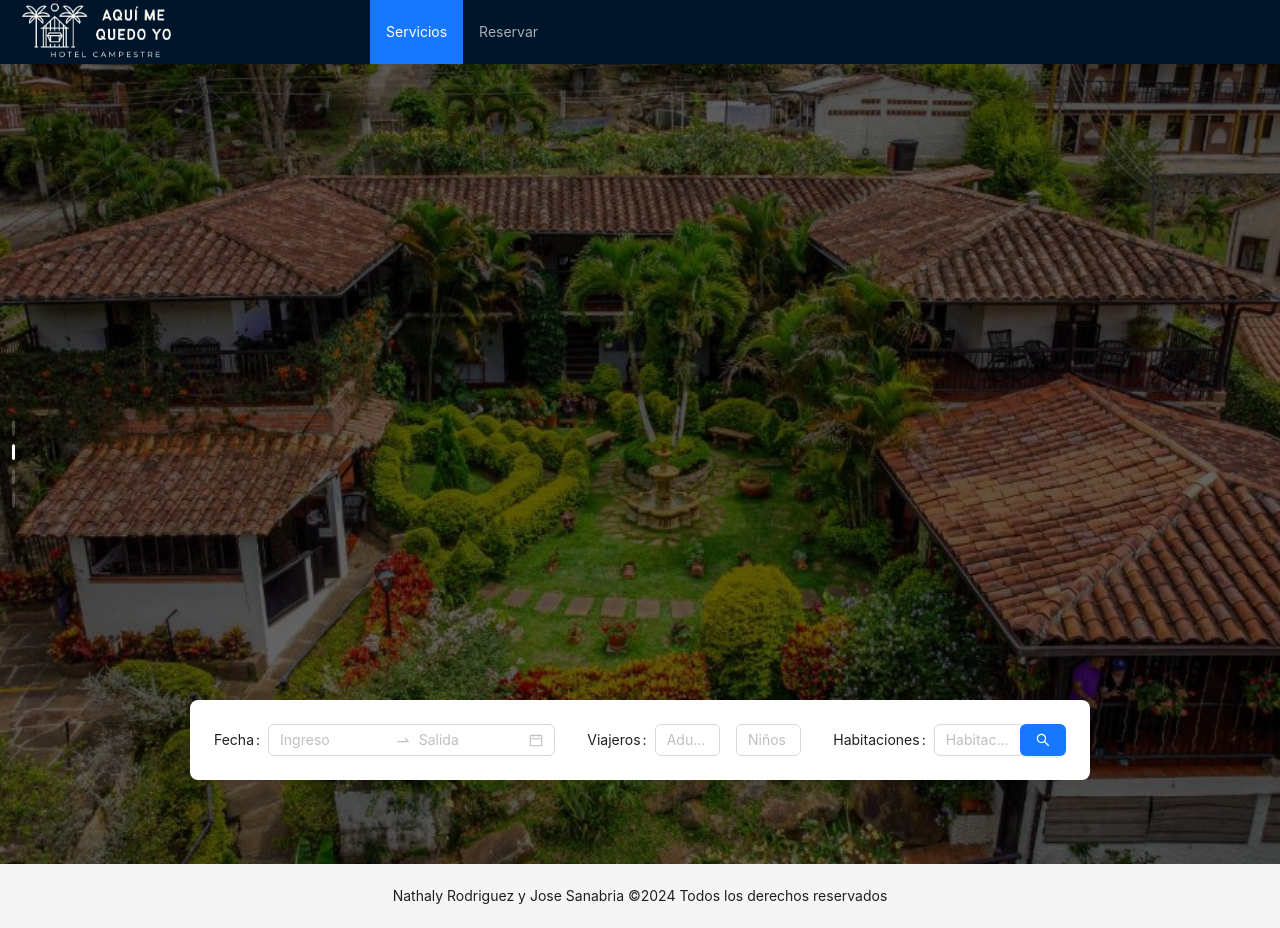
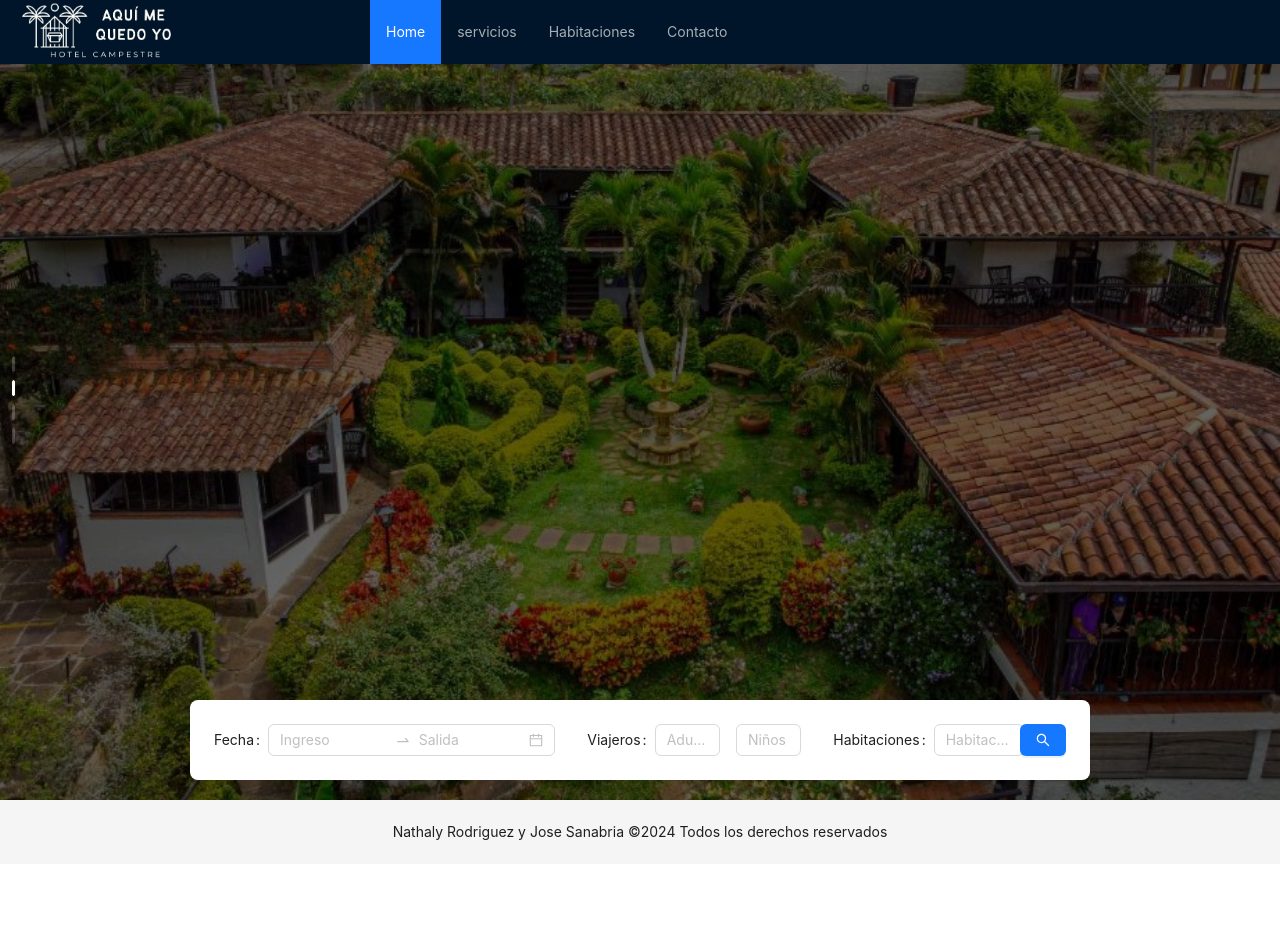
Before and after one commit to JohanViancha/aqui_me_quedo_yo_hotel, a React (Vite) app: page / in a window 1280 px wide. After the commit the page ends 864 px from the top, so only its background shows below. Built offline with nearby package versions, Linux system fonts and the light colour scheme.

Commit message:
configuracion de firebase

```diff
--- a/package.json
+++ b/package.json
@@ -13,6 +13,7 @@
     "@ant-design/icons": "^5.5.1",
     "antd": "^5.21.1",
     "dayjs": "^1.11.13",
+    "firebase": "^10.14.0",
     "normalize.css": "^8.0.1",
     "react": "^18.3.1",
     "react-dom": "^18.3.1",
--- a/src/pages/Home/Home.css
+++ b/src/pages/Home/Home.css
@@ -1,5 +1,5 @@
 .header {
-  position: sticky;
+  position: fixed;
   top: 0;
   left: 0;
   width: 100%;
--- a/src/pages/Home/Home.jsx
+++ b/src/pages/Home/Home.jsx
@@ -5,13 +5,11 @@ import {
   Carousel,
   DatePicker,
   Form,
-  Image,
   InputNumber,
   Layout,
   Menu,
-  Space,
+  Space
 } from "antd";
-import React from "react";
 import hotel1 from "../../../public/hotel_1.jpg";
 import hotel2 from "../../../public/hotel_2.jpg";
 import hotel3 from "../../../public/hotel_3.jpg";
@@ -25,17 +23,21 @@ const { Header, Content, Footer } = Layout;
 const menuItems = [
   {
     key: "1",
-    label: "Servicios",
+    label: "Home",
   },
   {
     key: "2",
-    label: "Reservar",
+    label: "servicios",
+  },
+  {
+    key: "3",
+    label: "Habitaciones",
+  },
+  {
+    key: "3",
+    label: "Contacto",
   },
 ];
-const items = new Array(3).fill(null).map((_, index) => ({
-  key: String(index + 1),
-  label: `nav ${index + 1}`,
-}));
 
 const { RangePicker } = DatePicker;
 const dateFormat = "DD/MM/YYYY";
--- /dev/null
+++ b/src/pages/Searcher/Searcher.jsx
@@ -0,0 +1,10 @@
+
+const Searcher = () => {
+  return (
+    <div>
+      <h1>Hi</h1>
+    </div>
+  )
+}
+
+export default Searcher
```
Also changed, not shown: firebase.config.js (added, +27 -0 lines), src/App.jsx (+3 -31 lines), src/main.jsx (+16 -14 lines), src/pages/Searcher/Searcher.css (added), 1 other file (tests, documents, lock files or other folders).
